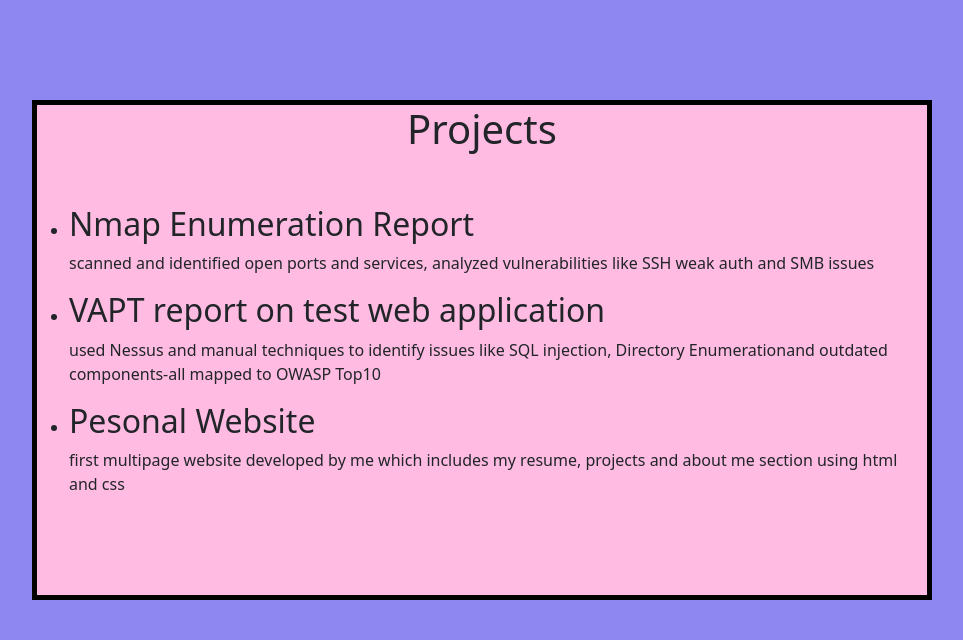
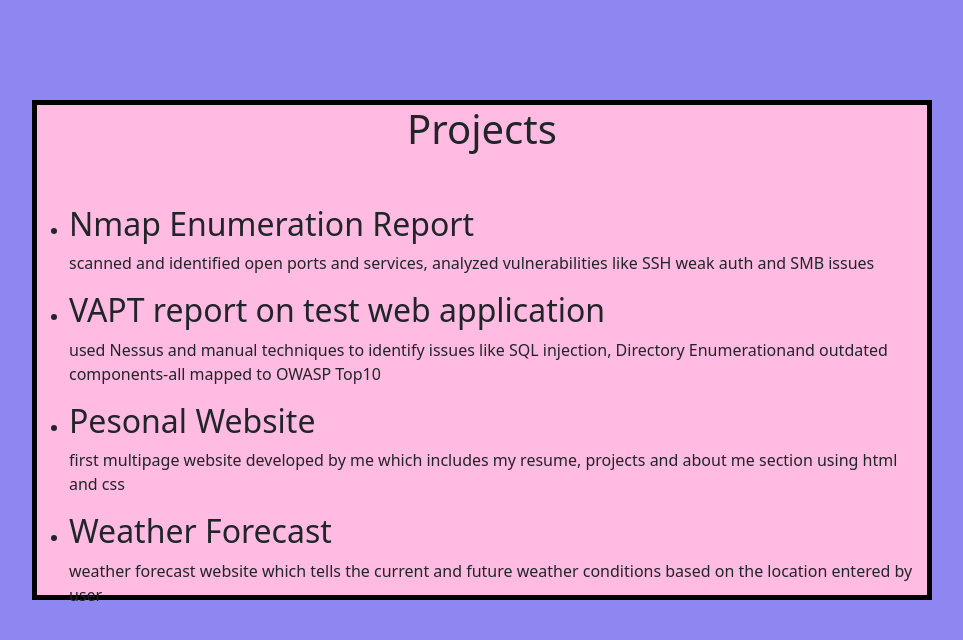
Before and after one commit to Shabi225/Personal-Website, a plain HTML site: page projects.html in a window 1280 px wide. Shown: the whole page, without its empty margins (278-1241 px from the left). Drawn offline with nearby package versions, Linux system fonts and the light colour scheme.

Commit message:
Merge remote and local

```diff
--- a/projects.html
+++ b/projects.html
@@ -108,6 +108,9 @@
         <li><h2>Pesonal Website</h2>
         <p>first multipage website developed by me which includes my resume, projects
             and about me section using html and css</p></li>
+        <li><h2>Weather Forecast</h2>
+        <p>weather forecast website which tells the current and future weather conditions
+            based on the location entered by user</p></li>
     </ul>
     </div>
     <script src="https://cdn.jsdelivr.net/npm/bootstrap@5.3.8/dist/js/bootstrap.bundle.min.js"
```
